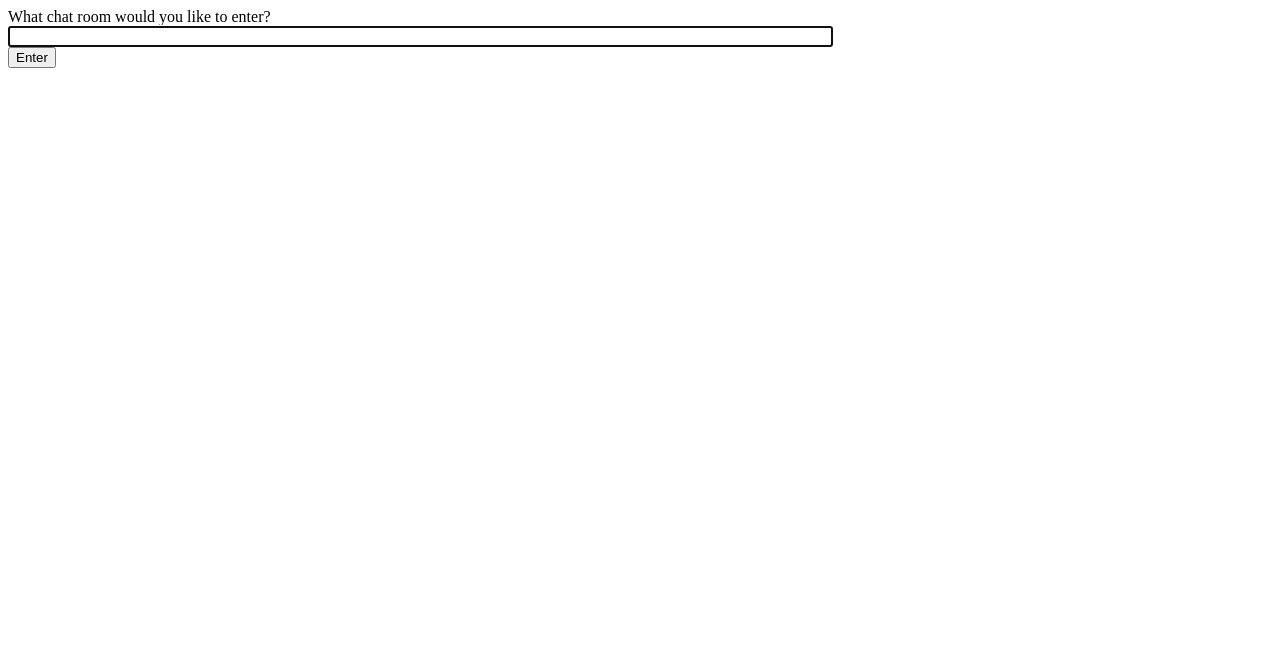
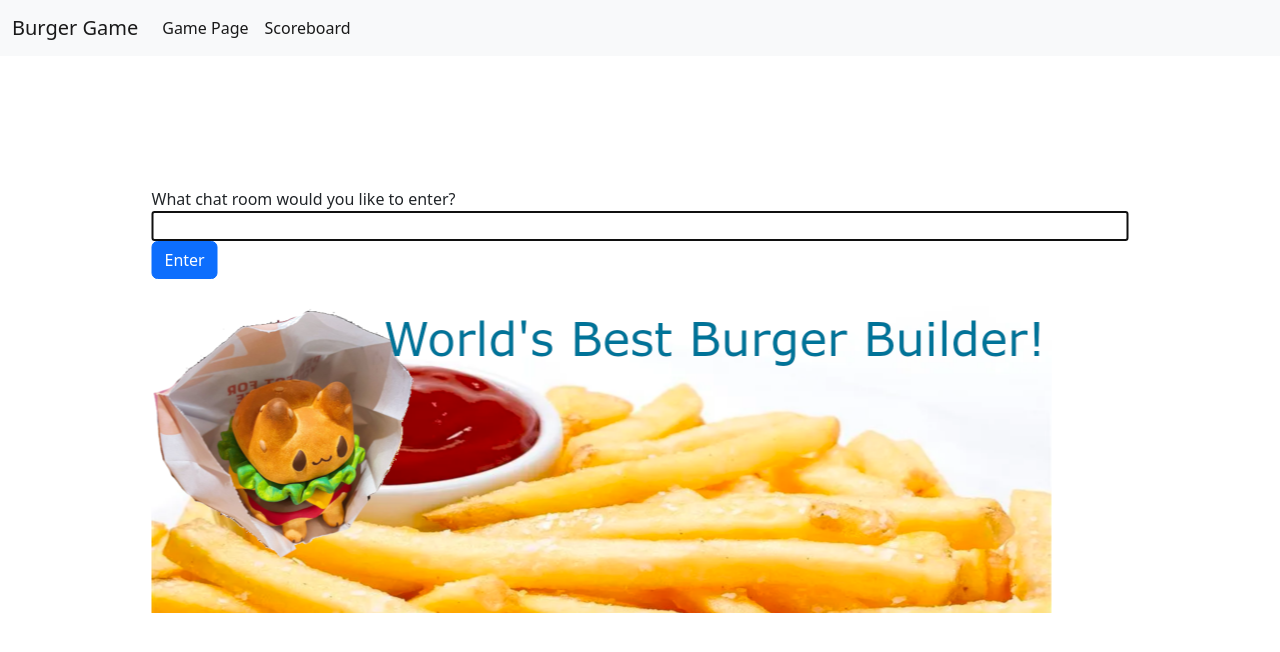
Before and after one commit to sbarthol/hamburguesa, a Django app: page / in a window 1280 px wide. Shown: the top 652 px of the page. Run offline with Django 4.2, Linux system fonts and the light colour scheme.

Commit message:
Fixes on UI

```diff
--- a/webapps/burger/templates/index.html
+++ b/webapps/burger/templates/index.html
@@ -5,12 +5,40 @@
 <head>
     <meta charset="utf-8"/>
     <title>Chat Rooms</title>
+    <link href="https://cdn.jsdelivr.net/npm/bootstrap@5.2.2/dist/css/bootstrap.min.css" rel="stylesheet" integrity="sha384-Zenh87qX5JnK2Jl0vWa8Ck2rdkQ2Bzep5IDxbcnCeuOxjzrPF/et3URy9Bv1WTRi" crossorigin="anonymous">
 </head>
 <body>
-    What chat room would you like to enter?<br>
-    <input id="room-name-input" type="text" size="100"><br>
-    <input id="room-name-submit" type="button" value="Enter">
-
+    <nav class="navbar navbar-expand-lg bg-light">
+        <div class="container-fluid">
+          <a class="navbar-brand" href="#">Burger Game</a>
+          <button class="navbar-toggler" type="button" data-bs-toggle="collapse" data-bs-target="#navbarSupportedContent" aria-controls="navbarSupportedContent" aria-expanded="false" aria-label="Toggle navigation">
+            <span class="navbar-toggler-icon"></span>
+          </button>
+          <div class="collapse navbar-collapse" id="navbarSupportedContent">
+            <ul class="navbar-nav me-auto mb-2 mb-lg-0">
+              <li class="nav-item">
+                <a class="nav-link active" aria-current="page" href="#">Game Page</a>
+              </li>
+              <li class="nav-item">
+                <a class="nav-link active" aria-current="page" href="#">Scoreboard</a>
+              </li>
+            </ul>
+          </div>
+        </div>
+    </nav>
+    <div id="error-message"></div>
+    <div class="container-fluid">
+    <div class="position-absolute top-50 start-50 translate-middle">
+        What chat room would you like to enter?<br>
+        <input id="room-name-input" type="text" size="100"><br>
+        <div class="mx-auto">
+        <input id="room-name-submit" type="button" class="btn btn-primary" value="Enter">
+        </div>
+        <br/>
+        {% load static %}
+        <img src="{% static 'header_image.png' %}" alt="World's Best Burger Builder!" width="900px">
+    </div>
+    </div>
     <script>
         document.querySelector('#room-name-input').focus();
         document.querySelector('#room-name-input').onkeyup = function(e) {
@@ -21,8 +49,17 @@
 
         document.querySelector('#room-name-submit').onclick = function(e) {
             var roomName = document.querySelector('#room-name-input').value;
-            window.location.pathname = '/' + roomName + '/';
+            // catch possible bugs with this
+            if(roomName.length == 0) {
+                document.getElementById("error-message").innerHTML = '<div class="alert alert-danger" role="alert"> \
+                    Error! Please enter a valid chatroom name!</div>'
+            }else {
+                window.location.pathname = '/' + roomName + '/';
+            }
+
         };
+
     </script>
+    <script src="https://cdn.jsdelivr.net/npm/bootstrap@5.2.2/dist/js/bootstrap.bundle.min.js" integrity="sha384-OERcA2EqjJCMA+/3y+gxIOqMEjwtxJY7qPCqsdltbNJuaOe923+mo//f6V8Qbsw3" crossorigin="anonymous"></script>
 </body>
 </html>
```
Also changed, not shown: webapps/burger/static/header_image.png (added).
